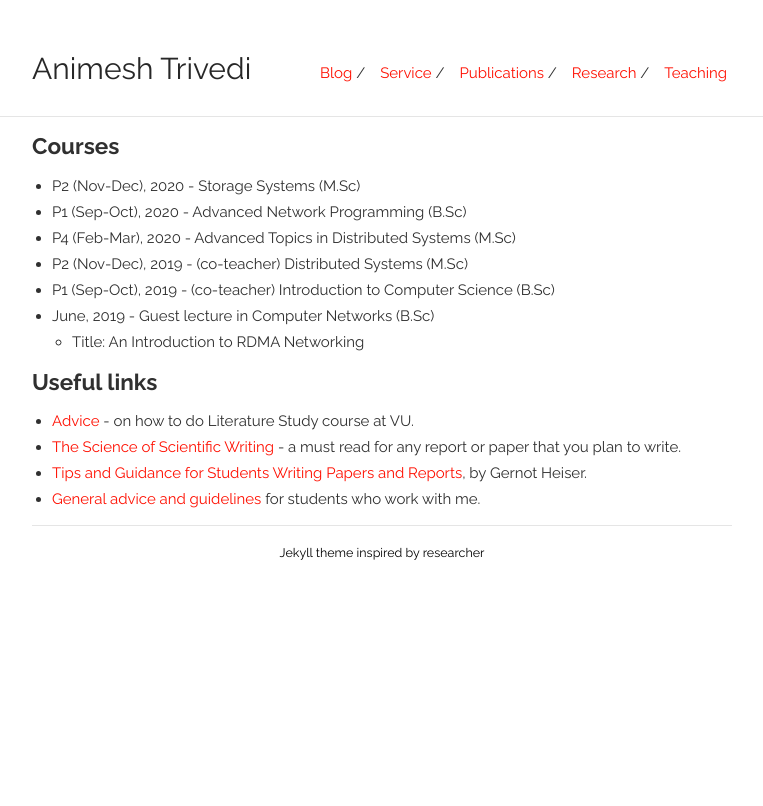
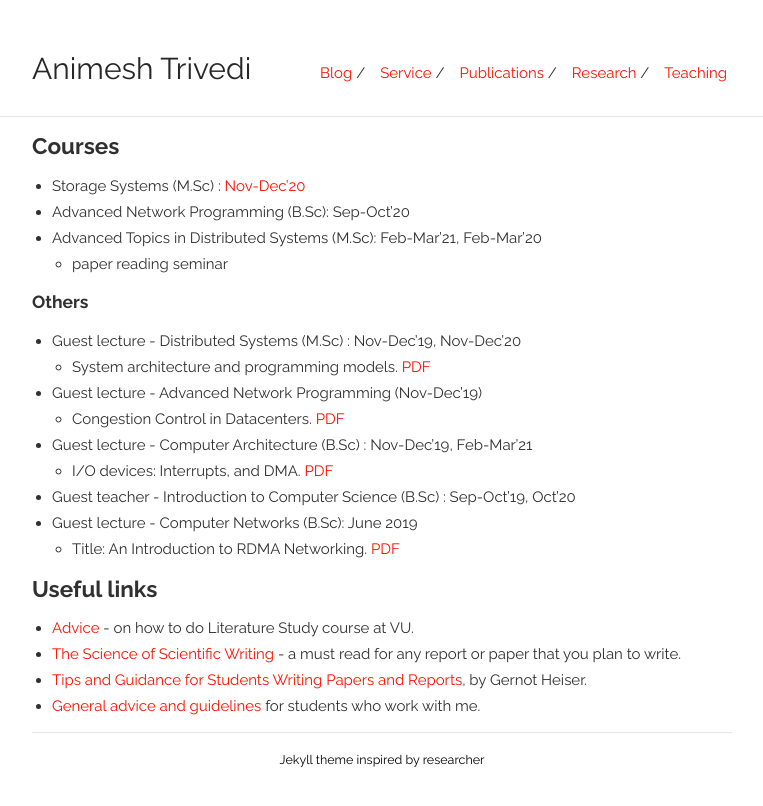
Before and after one commit to animeshtrivedi/animeshtrivedi.github.io, a Jekyll site: the page built from teaching.md, in a window 1280 px wide. Shown: the top 806 px of the page, without its empty margins (258-1021 px from the left). Built offline with Jekyll 4.4.1, drawn with Linux system fonts in a browser that asks for light colours.

Commit message:
stosys content public with other lectures

```diff
--- a/teaching.md
+++ b/teaching.md
@@ -6,13 +6,21 @@ permalink: /teaching/
 
 ---
 ## Courses
-  * P2 (Nov-Dec), 2020 - Storage Systems (M.Sc)
-  * P1 (Sep-Oct), 2020 - Advanced Network Programming (B.Sc)
-  * P4 (Feb-Mar), 2020 - Advanced Topics in Distributed Systems (M.Sc)
-  * P2 (Nov-Dec), 2019 - (co-teacher) Distributed Systems (M.Sc)
-  * P1 (Sep-Oct), 2019 - (co-teacher) Introduction to Computer Science (B.Sc)
-  * June, 2019 - Guest lecture in Computer Networks (B.Sc)
-    * Title: An Introduction to RDMA Networking
+  * Storage Systems (M.Sc) : [Nov-Dec'20](/2020-stosys-slides)
+  * Advanced Network Programming (B.Sc): Sep-Oct'20
+  * Advanced Topics in Distributed Systems (M.Sc): Feb-Mar'21, Feb-Mar'20
+    * paper reading seminar
+
+### Others
+  * Guest lecture - Distributed Systems (M.Sc) : Nov-Dec'19, Nov-Dec'20
+    * System architecture and programming models. [PDF](https://github.com/animeshtrivedi/animeshtrivedi.github.io/raw/master/files/2020/2020-pm-sa-ds.pdf)
+  * Guest lecture - Advanced Network Programming (Nov-Dec'19)
+    * Congestion Control in Datacenters. [PDF](https://github.com/animeshtrivedi/animeshtrivedi.github.io/raw/master/files/2019/2019-adv-network-Congestion-Control-in-Data-Centers.pdf)
+  * Guest lecture - Computer Architecture (B.Sc) : Nov-Dec'19, Feb-Mar'21
+    * I/O devices: Interrupts, and DMA. [PDF](https://github.com/animeshtrivedi/animeshtrivedi.github.io/raw/master/files/2019/2019-comparch-io.pdf)
+  * Guest teacher - Introduction to Computer Science (B.Sc) : Sep-Oct'19, Oct'20
+  * Guest lecture - Computer Networks (B.Sc): June 2019
+    * Title: An Introduction to RDMA Networking. [PDF](https://github.com/animeshtrivedi/animeshtrivedi.github.io/raw/master/files/2019/2019-adv-network-Congestion-Control-in-Data-Centers.pdf)
 
 ## Useful links
   * [Advice](/lit-study/) - on how to do Literature Study course at VU.
```
Also changed, not shown: _posts/2021-02-06-stosys.md (added, +31 -0 lines), 5 other files.
